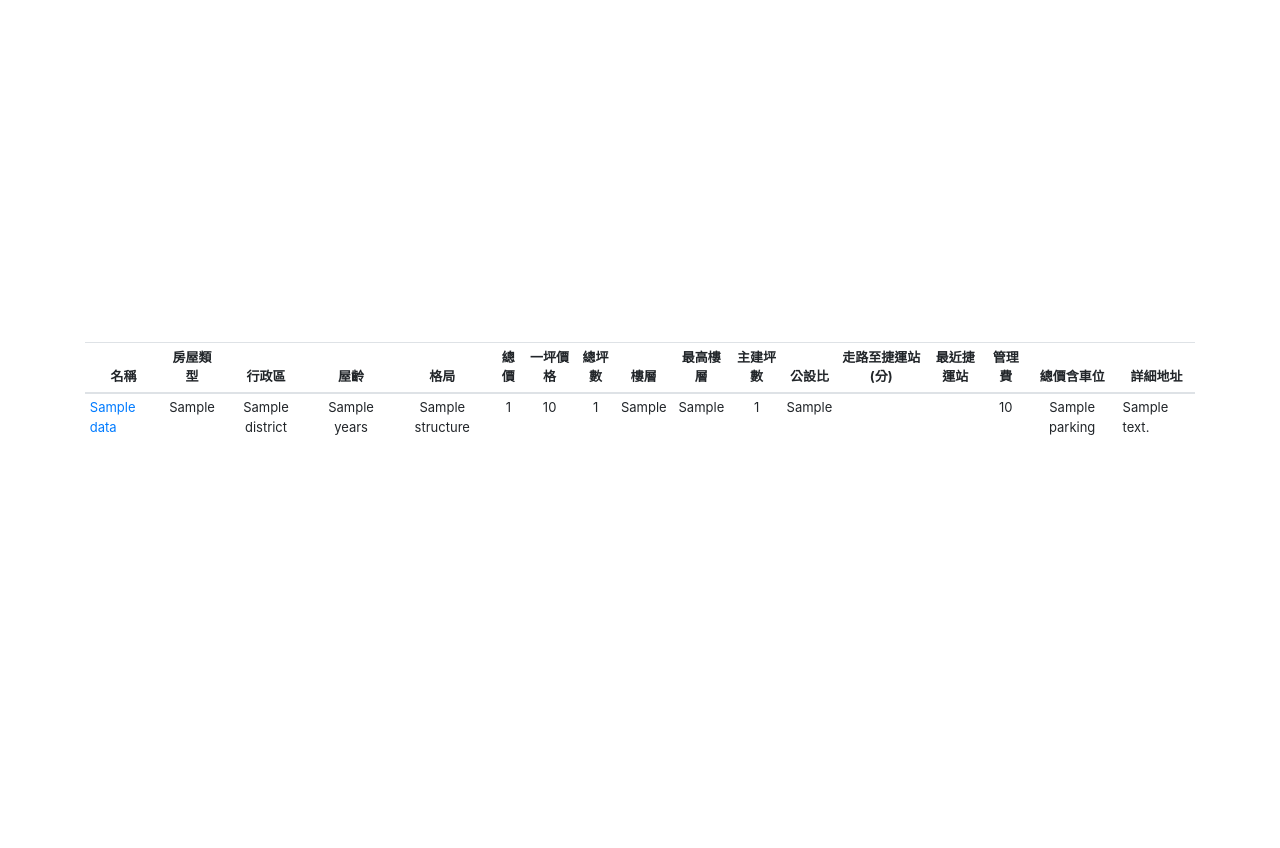
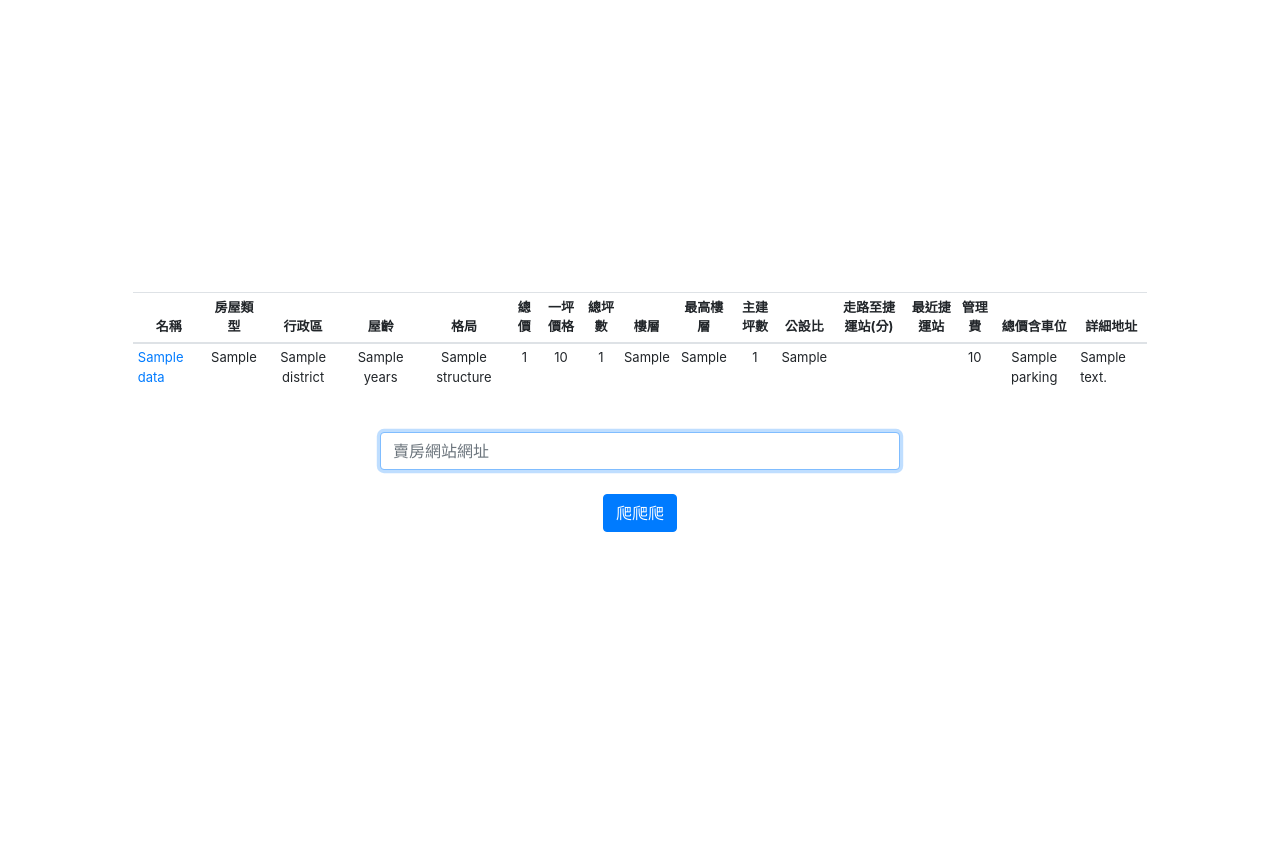
Before and after one commit to calvin620707/591-crawler, a Flask app: template templates/results.html in a window 1280 px wide. Before the commit the page ends 435 px from the top, so only its background shows below. Run offline with Flask 2, Linux system fonts and the light colour scheme; the template is opened without the code that fills it: most values are stand-ins (such as "Sample title", 1, 10 or a date in 2020); some libraries are stand-ins or nearby versions.

Commit message:
support search bar in results page
close #2

```diff
--- a/templates/base.html
+++ b/templates/base.html
@@ -12,6 +12,16 @@
         crossorigin="anonymous">
 
     <title>{% block title %}{% endblock %} - 買房爬爬爬</title>
+
+    <style type="text/css">
+        .row {
+            margin: 24px;
+        }
+
+        .search-input {
+            width: 520px;
+        }
+    </style>
     {% endblock %}
 </head>
 
--- a/templates/results.html
+++ b/templates/results.html
@@ -1,3 +1,5 @@
+{% from 'search_bar.html' import search_bar %}
+
 {% extends "base.html" %}
 {% block title %}591結果{% endblock %}
 {% block head %}
@@ -12,7 +14,8 @@
 {% endblock %}
 {% block content %}
 <div class="row align-items-center" style="height: 100vh">
-    <div class="col">
+    <div class="row justify-content-center">
+        <div class="col-xs-12">
             <table class="table table-sm">
                 <thead>
                     <tr>
@@ -60,5 +63,7 @@
                 </tbody>
             </table>
         </div>
+        <div class="col-xs-12">{{ search_bar() }}</div>
+    </div>
 </div>
 {% endblock %}
--- /dev/null
+++ b/templates/search_bar.html
@@ -0,0 +1,18 @@
+{% macro search_bar() -%}
+<form action="/crawl" method="POST" autocomplete="off">
+    <div class="row">
+        <div class="col"></div>
+        <div class="col-auto">
+            <input type="text" name="url" autofocus placeholder="賣房網站網址" class="form-control search-input">
+        </div>
+        <div class="col"></div>
+    </div>
+    <div class="row">
+        <div class="col"></div>
+        <div class="col-auto">
+            <button type="submit" class="btn btn-primary">爬爬爬</button>
+        </div>
+        <div class="col"></div>
+    </div>
+</form>
+{%- endmacro %}
```
Also changed, not shown: templates/index.html (+3 -28 lines). Lines whose indentation alone changed are shown as unchanged.
